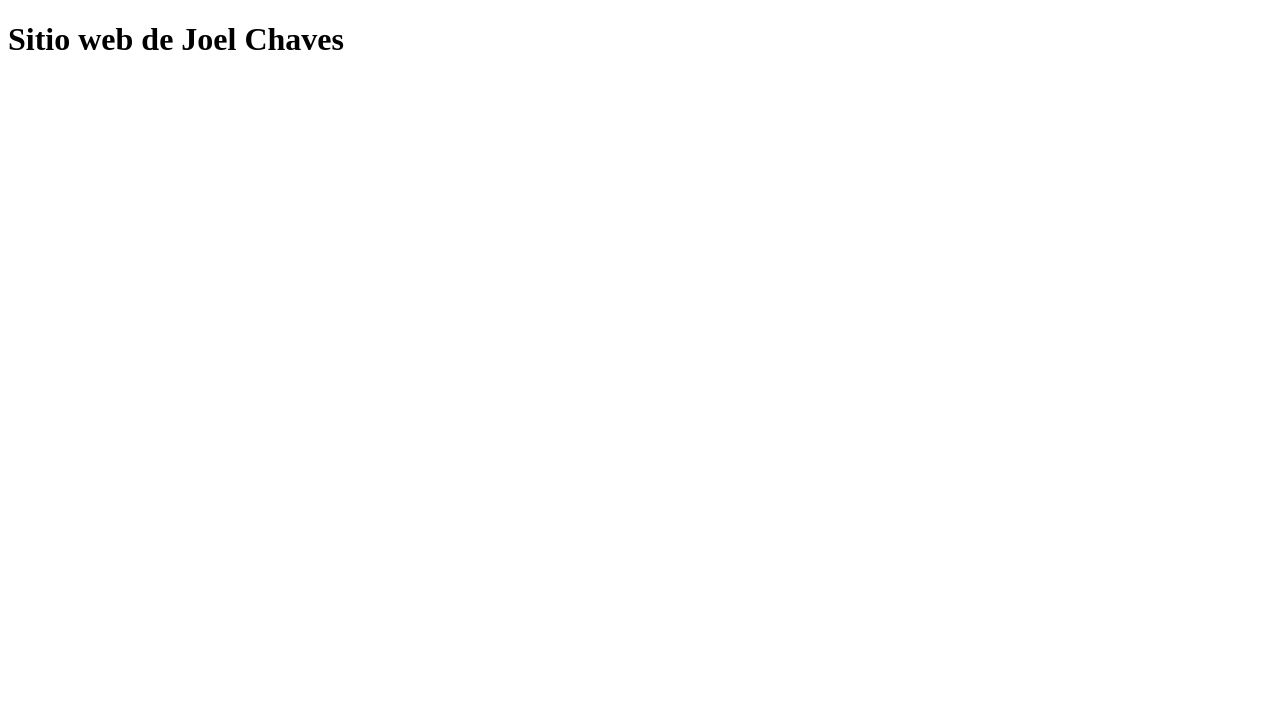
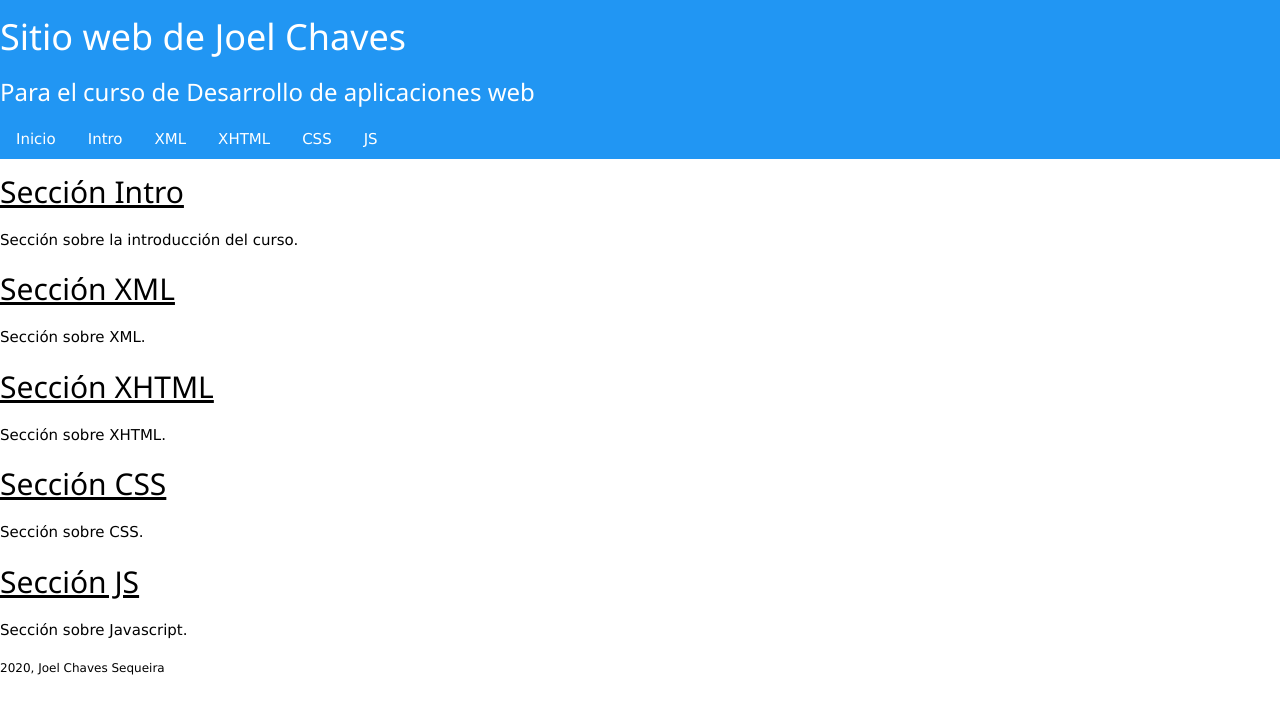
Before and after one commit to joelchvs/appweb20a-Joel, a plain HTML site: page index.html in a window 1280 px wide. Drawn offline with nearby package versions, Linux system fonts and the light colour scheme.

Commit message:
website_index_2

```diff
--- a/index.html
+++ b/index.html
@@ -6,6 +6,7 @@
         <meta name="viewport" content="width=device-width, initial-scale=1.0"/>
         <meta name="generator" content="Joel Chaves"/>
         <meta name="keywords" content="HTML, Web, XHTML">
+        <link rel="stylesheet" href="https://www.w3schools.com/w3css/4/w3.css">
         <title>
                 Sitio web de Joel Chaves
         </title>
@@ -13,10 +14,44 @@
     </head>
 
     <body>
-            <header>
-                <h1>Sitio web de Joel Chaves</h1>
-                <br><br></br></br>
+            <header class="w3-bar w3-blue">
+                <h1>Sitio web de Joel Chaves<h1/>
+                <h3>Para el curso de Desarrollo de aplicaciones web</h3>
             </header>
+
+           <div class="w3-bar w3-blue">
+			  <a href="#" class="w3-bar-item w3-button">Inicio</a>
+			  <a href="intro/" class="w3-bar-item w3-button">Intro</a>
+			  <a href="xml/" class="w3-bar-item w3-button">XML</a>
+			  <a href="xhtml/" class="w3-bar-item w3-button">XHTML</a>
+			  <a href="css/" class="w3-bar-item w3-button">CSS</a>
+			  <a href="js/" class="w3-bar-item w3-button">JS</a>
+			</div>
+
+        	<section class="content_entry">
+            	<h2><a href="intro/">Sección Intro</a></h2>
+            	<p>Sección sobre la introducción del curso.</p>
+        	</section>
+        	<section class="content_entry">
+            	<h2><a href="xml/">Sección XML</a></h2>
+            	<p>Sección sobre XML.</p>
+        	</section>
+        	<section class="content_entry">
+            	<h2><a href="xhtml/">Sección XHTML</a></h2>
+            	<p>Sección sobre XHTML.</p>
+        	</section>
+        	<section class="content_entry">
+            	<h2><a href="css/">Sección CSS</a></h2>
+            	<p>Sección sobre CSS.</p>
+        	</section>
+        	<section class="content_entry">
+            	<h2><a href="js/">Sección JS</a></h2>
+            	<p>Sección sobre Javascript.</p>
+        	</section>
+
+            <footer id="page_footer">
+      			<p><small>2020, Joel Chaves Sequeira</small></p>
+   			</footer>
     </body>
 
 </html>
```
Also changed, not shown: xhtml/student_site_design/student_site_design.svg (added).
